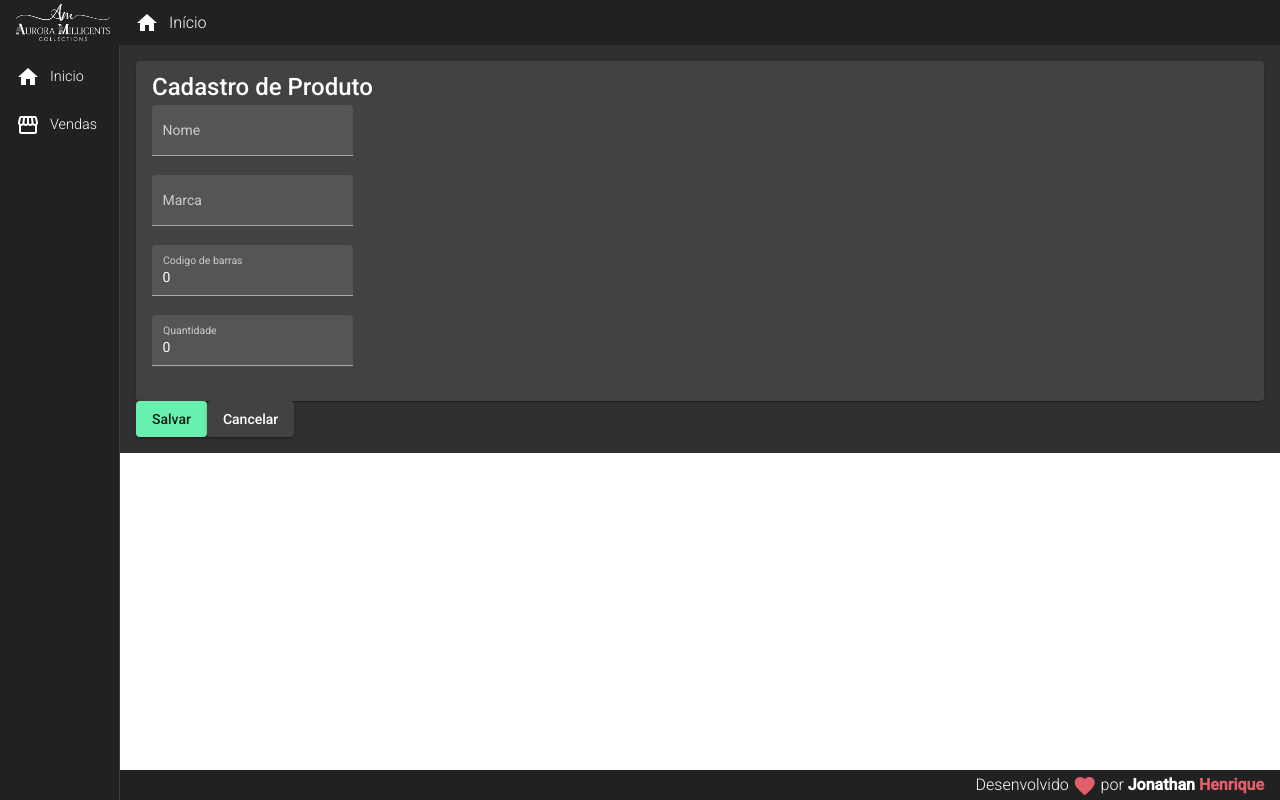
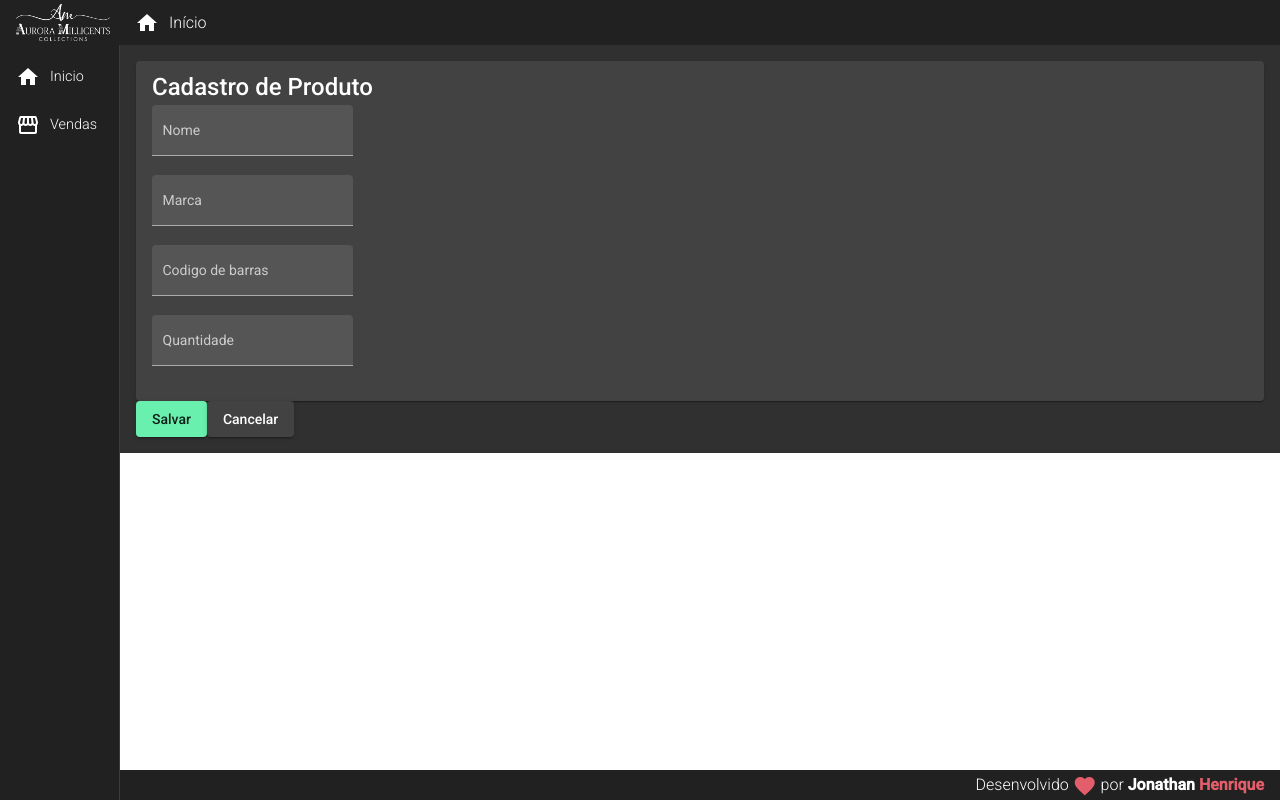
Before and after one commit to jonathan1Henrique/estudo-angular, an Angular app: page /produto/create in a window 1280 px wide. Built offline with nearby package versions, Linux system fonts and the light colour scheme.

Commit message:
alterando interface para class Produto

```diff
--- a/src/app/components/produto/produto-create/produto-create.component.ts
+++ b/src/app/components/produto/produto-create/produto-create.component.ts
@@ -10,13 +10,7 @@ import { Produto } from './../produto.model';
 })
 export class ProdutoCreateComponent implements OnInit {
 
-  produto: Produto = {
-    nome: '',
-    marca: '',
-    codigoBarra: 0,
-    quantidade: 0
-
-  };
+  produto = new Produto();
 
   constructor(private produtoService: ProdutoService,private router : Router) { }
 
--- a/src/app/components/produto/produto.model.ts
+++ b/src/app/components/produto/produto.model.ts
@@ -1,4 +1,4 @@
-export interface Produto {
+export class Produto {
     id?: number
     nome: string
     marca: string
--- a/src/app/components/template/nav/nav.component.html
+++ b/src/app/components/template/nav/nav.component.html
@@ -15,7 +15,9 @@
             </a>
         </mat-nav-list>
     </mat-sidenav>
+
     <mat-sidenav-content class="content">
         <router-outlet></router-outlet>
     </mat-sidenav-content>
+
 </mat-sidenav-container>
```
Also changed, not shown: src/app/components/produto/produto-create/produto-create.component.css (line endings or trailing spaces).
